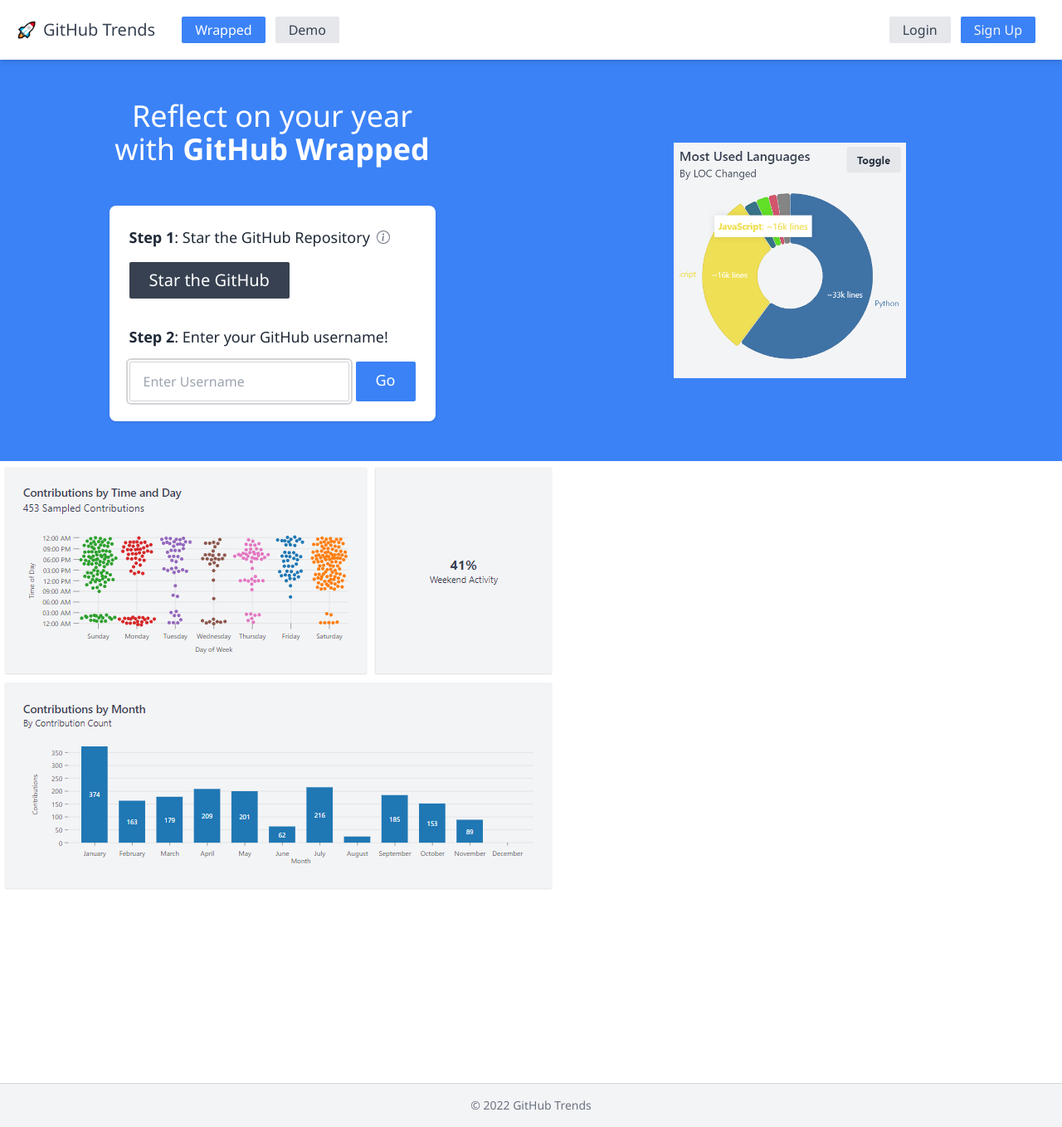
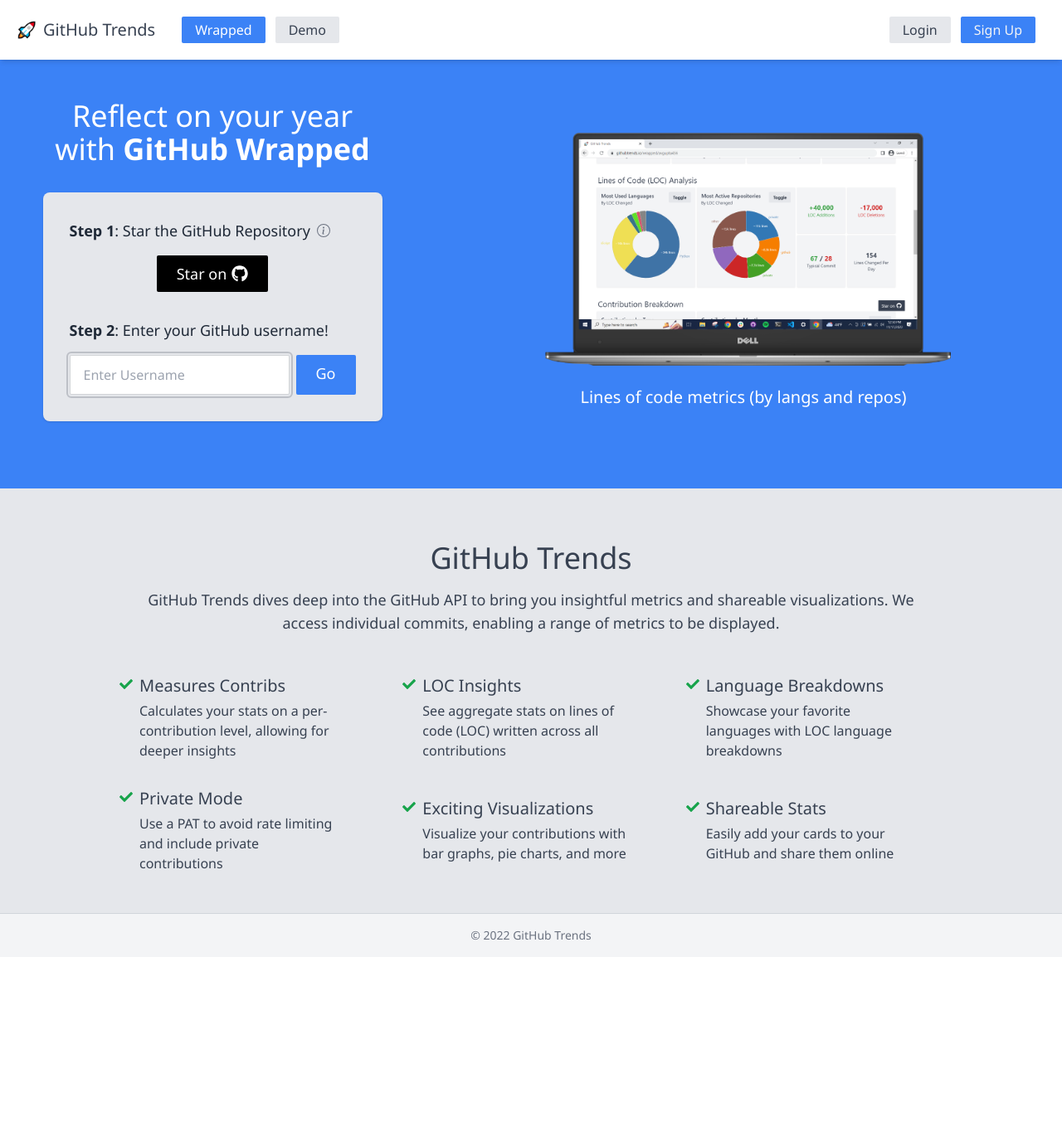
Before and after one commit to avgupta456/github-trends, a React (Create React App) app in the folder frontend/: page /wrapped in a window 1280 px wide. Shown: the whole page at 83% size. After the commit the page ends 1154 px from the top, so only its background shows below. Built offline with nearby package versions, Linux system fonts and the light colour scheme; no server answers.

Commit message:
Use Preview in SelectUser

```diff
--- a/frontend/src/components/Preview/Preview.js
+++ b/frontend/src/components/Preview/Preview.js
@@ -1,26 +1,15 @@
 import React, { useState, useEffect } from 'react';
+import PropTypes from 'prop-types';
 
 import {
   FaArrowRight as ArrowRightIcon,
   FaArrowLeft as ArrowLeftIcon,
 } from 'react-icons/fa';
 
-import avgupta456Langs from '../../assets/avgupta456_langs.png';
-import tiangoloRepos from '../../assets/tiangolo_repos.png';
-import reininkRepos from '../../assets/reinink_repos.png';
-import dhermesLangs from '../../assets/dhermes_langs.png';
 import { classnames } from '../../utils';
 
-const Preview = () => {
-  const totalPages = 4;
-  const pages = [avgupta456Langs, tiangoloRepos, reininkRepos, dhermesLangs];
-  const details = [
-    'Abhijit Gupta (avgupta456): GitHub Trends',
-    'Sebastián Ramírez (tiangolo): FastAPI',
-    'Jonathan Reinink (reinink): TailwindCSS',
-    'Danny Hermes (dhermes): Google PubSub',
-  ];
-
+const Preview = ({ pages, details, showArrows }) => {
+  const totalPages = pages.length;
   const [page, setPage] = useState(0);
 
   const prevPage = () => {
@@ -37,24 +26,32 @@ const Preview = () => {
   }, [page]);
 
   return (
-    <div className="w-7/8 mx-auto p-8 rounded-sm bg-gray-200">
+    <div className="w-7/8 mx-auto p-8 rounded-sm">
       <br />
       <div className="flex items-center">
+        {showArrows && (
           <ArrowLeftIcon
             className="mr-4 w-8 h-8 text-gray-300 hover:text-gray-600"
             onClick={prevPage}
           />
-        <img src={pages[page]} alt="preview" className="w-3/4 mx-auto" />
+        )}
+        <img
+          src={pages[page]}
+          alt="preview"
+          className={showArrows ? 'w-3/4 mx-auto' : 'w-full'}
+        />
+        {showArrows && (
           <ArrowRightIcon
             className="ml-4 w-8 h-8 text-gray-300 hover:text-gray-600"
             onClick={nextPage}
           />
+        )}
       </div>
       <br />
       <p
         className={classnames(
           'w-full text-center',
-          'lg:text-lg xl:text-xl 2xl:text-2xl',
+          'text-sm lg:text-lg xl:text-xl 2xl:text-2xl',
         )}
       >
         {details[page]}
@@ -63,4 +60,14 @@ const Preview = () => {
   );
 };
 
+Preview.propTypes = {
+  pages: PropTypes.arrayOf(PropTypes.any).isRequired,
+  details: PropTypes.arrayOf(PropTypes.string).isRequired,
+  showArrows: PropTypes.bool,
+};
+
+Preview.defaultProps = {
+  showArrows: true,
+};
+
 export default Preview;
--- a/frontend/src/components/Wrapped/Templates/Numeric.js
+++ b/frontend/src/components/Wrapped/Templates/Numeric.js
@@ -51,7 +51,7 @@ const NumericOutOf = ({
         y={centerY}
         textAnchor="middle"
         dominantBaseline="central"
-        className="text-2xl 2xl:text-3xl 3xl:text-4xl font-bold"
+        className="text-2xl 2xl:text-3xl font-bold"
       >
         {format(total)}
       </text>
--- a/frontend/src/pages/Landing/Landing.js
+++ b/frontend/src/pages/Landing/Landing.js
@@ -10,6 +10,10 @@ import { Button, Preview } from '../../components';
 
 import mockup from '../../assets/mockup.png';
 import wrapped from '../../assets/wrapped.png';
+import avgupta456Langs from '../../assets/avgupta456_langs.png';
+import tiangoloRepos from '../../assets/tiangolo_repos.png';
+import reininkRepos from '../../assets/reinink_repos.png';
+import dhermesLangs from '../../assets/dhermes_langs.png';
 
 function LandingScreen() {
   const userId = useSelector((state) => state.user.userId);
@@ -52,7 +56,16 @@ function LandingScreen() {
       </div>
       <div className="bg-gray-200 text-gray-700 w-full flex flex-wrap items-center py-4 px-4">
         <div className="w-full lg:w-1/2 p-8 flex justify-center">
-          <Preview />
+          <Preview
+            pages={[avgupta456Langs, tiangoloRepos, reininkRepos, dhermesLangs]}
+            details={[
+              'Abhijit Gupta (avgupta456): GitHub Trends',
+              'Sebastián Ramírez (tiangolo): FastAPI',
+              'Jonathan Reinink (reinink): TailwindCSS',
+              'Danny Hermes (dhermes): Google PubSub',
+            ]}
+            showArrows
+          />
         </div>
         <div className="w-full lg:w-1/2 3xl:w-1/3 mx-auto p-8 flex flex-col">
           <h1 className="text-4xl text-gray-900 font-medium mb-12">
@@ -168,7 +181,7 @@ function LandingScreen() {
             },
             {
               header: 'Private Mode',
-              text: 'Use a personal access token to avoid rate limiting and include private contributions',
+              text: 'Use a PAT to avoid rate limiting and include private contributions',
             },
             {
               header: 'Exciting Visualizations',
@@ -176,7 +189,7 @@ function LandingScreen() {
             },
             {
               header: 'Shareable Stats',
-              text: 'Easily add your cards to your GitHub profile and share them on Twitter or Linkedin',
+              text: 'Easily add your cards to your GitHub and share them online',
             },
           ].map((item, index) => (
             // eslint-disable-next-line react/no-array-index-key
--- a/frontend/src/pages/Wrapped/SelectUser.js
+++ b/frontend/src/pages/Wrapped/SelectUser.js
@@ -1,12 +1,15 @@
+/* eslint-disable jsx-a11y/media-has-caption */
 import React, { useState, useEffect } from 'react';
 
 import { useNavigate } from 'react-router-dom';
 import { BsInfoCircle } from 'react-icons/bs';
+import { FaGithub as GithubIcon, FaCheck as CheckIcon } from 'react-icons/fa';
 
-import { Button } from '../../components';
+import { Button, Preview } from '../../components';
 import { sleep } from '../../utils';
-import wrapped from '../../assets/wrapped.png';
-import loc from '../../assets/loc.png';
+import wrapped1 from '../../assets/wrapped1.png';
+import wrapped2 from '../../assets/wrapped2.png';
+import wrapped3 from '../../assets/wrapped3.png';
 
 const SelectUserScreen = () => {
   const [userName, setUserName] = useState('');
@@ -26,23 +29,32 @@ const SelectUserScreen = () => {
 
   return (
     <div className="w-full -mt-16 text-white">
-      <div className="w-full h-full mt-16 bg-blue-500 flex items-center py-4 px-4">
-        <div className="w-full lg:w-1/2 p-8 flex flex-col items-center justify-center">
-          <h1 className="text-4xl font-medium mb-12 flex flex-col items-center">
+      <div className="w-full h-full pt-16 pb-8 bg-blue-500 flex flex-wrap items-center">
+        <div className="w-full lg:w-1/2 xl:w-2/5 p-8 flex flex-col items-center">
+          <h1 className="text-2xl md:text-3xl lg:text-4xl font-medium mb-8 flex flex-col items-center">
             Reflect on your year
             <div>
               with <strong>GitHub Wrapped</strong>
             </div>
           </h1>
-          <div className="p-6 rounded-lg bg-white shadow text-gray-800">
-            <p className="text-lg mb-4 flex items-center">
+          <div className="p-8 rounded-lg bg-gray-200 shadow text-gray-800">
+            <p className="text-sm lg:text-lg mb-4 flex items-center">
               <strong>Step 1</strong>: Star the GitHub Repository{' '}
               <BsInfoCircle className="h-4 w-4 ml-2 text-gray-500 hover:text-gray-800 cursor-pointer" />
             </p>
-            <Button className="w-auto justify-center text-white text-xl 3xl:text-2xl bg-gray-700 hover:bg-gray-800">
-              Star the GitHub
-            </Button>
-            <p className="text-lg mt-8 mb-4">
+            <div className="w-full flex flex-col items-center">
+              <a
+                href="https://www.github.com/avgupta456/github-trends"
+                target="_blank"
+                rel="noopener noreferrer"
+              >
+                <Button className="bg-black text-white flex items-center">
+                  Star on
+                  <GithubIcon className="ml-1.5 w-5 h-5" />
+                </Button>
+              </a>
+            </div>
+            <p className="text-sm lg:text-lg mt-8 mb-4">
               <strong>Step 2</strong>: Enter your GitHub username!
             </p>
             <div className="flex space-x-2 mt-2">
@@ -70,32 +82,66 @@ const SelectUserScreen = () => {
             </div>
           </div>
         </div>
-        <div className="w-full lg:w-1/2 p-8 flex flex-col items-center">
-          <img className="w-1/2 h-1/2" src={loc} alt="preview" />
+        <div className="w-full lg:w-1/2 xl:w-3/5 p-8 flex flex-col items-center">
+          <div className="w-full xl:w-4/5 2xl:w-3/4 3xl:w-1/2 mx-auto">
+            <Preview
+              pages={[wrapped1, wrapped2, wrapped3]}
+              details={[
+                'Detailed metrics and insightful charts',
+                'Lines of code metrics (by langs and repos)',
+                'Over a dozen stats to reflect on your year',
+              ]}
+              showArrows={false}
+            />
+          </div>
         </div>
       </div>
-      <img src={wrapped} alt="preview" />
-      <div>
-        <p className="text-lg font-bold">1. Detailed</p>
-        <p>
-          GitHub Wrapped provides a breakdown of your contributions by date, by
-          date, time, repository, and language. Over 20 stats are displayed.
-        </p>
-        <br />
-        <p className="text-lg font-bold">2. Visual</p>
-        <p>
-          Understand your coding contributions like never before with an
-          interactive calendar, bar charts, pie charts, and more.
-        </p>
-        <br />
-        <p className="text-lg font-bold">3. Public</p>
-        <p>
-          Share your GitHub Wrapped link with your friends and colleagues and
-          take a look at their contributions too.{' '}
-          <strong>No account required</strong>, although rate limiting may
-          apply.
-        </p>
-        <br />
+      <div className="bg-gray-200 text-gray-700 w-full flex flex-col justify-center items-center pt-16">
+        <h1 className="text-4xl font-medium mb-4">GitHub Trends</h1>
+        <h2 className="w-3/4 text-center text-sm lg:text-lg">
+          GitHub Trends dives deep into the GitHub API to bring you insightful
+          metrics and shareable visualizations. We access individual commits,
+          enabling a range of metrics to be displayed.
+        </h2>
+        <div className="w-4/5 mx-auto py-8 flex flex-wrap items-center justify-center">
+          {[
+            {
+              header: 'Measures Contribs',
+              text: 'Calculates your stats on a per-contribution level, allowing for deeper insights',
+            },
+            {
+              header: 'LOC Insights',
+              text: 'See aggregate stats on lines of code (LOC) written across all contributions',
+            },
+            {
+              header: 'Language Breakdowns',
+              text: 'Showcase your favorite languages with LOC language breakdowns',
+            },
+            {
+              header: 'Private Mode',
+              text: 'Use a PAT to avoid rate limiting and include private contributions',
+            },
+            {
+              header: 'Exciting Visualizations',
+              text: 'Visualize your contributions with bar graphs, pie charts, and more',
+            },
+            {
+              header: 'Shareable Stats',
+              text: 'Easily add your cards to your GitHub and share them online',
+            },
+          ].map((item, index) => (
+            // eslint-disable-next-line react/no-array-index-key
+            <div className="flex w-full md:w-1/2 lg:w-1/3 p-4" key={index}>
+              <div className="w-4 h-4 mt-1 mr-2">
+                <CheckIcon className="w-full h-full text-green-600" />
+              </div>
+              <div className="w-4/5 flex flex-col justify-top">
+                <p className="text-xl mb-1 font-medium">{item.header}</p>
+                <p>{item.text}</p>
+              </div>
+            </div>
+          ))}
+        </div>
       </div>
     </div>
   );
```
Lines whose indentation alone changed are shown as unchanged.
